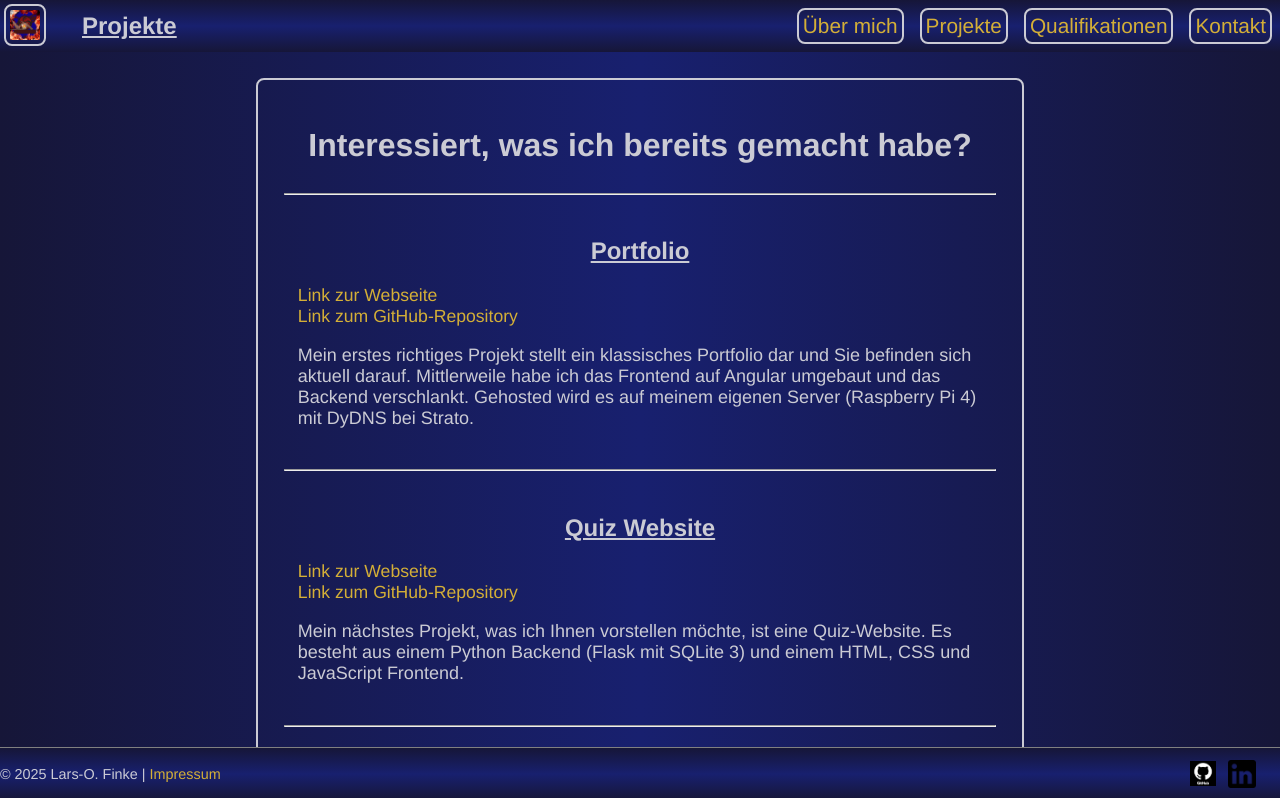
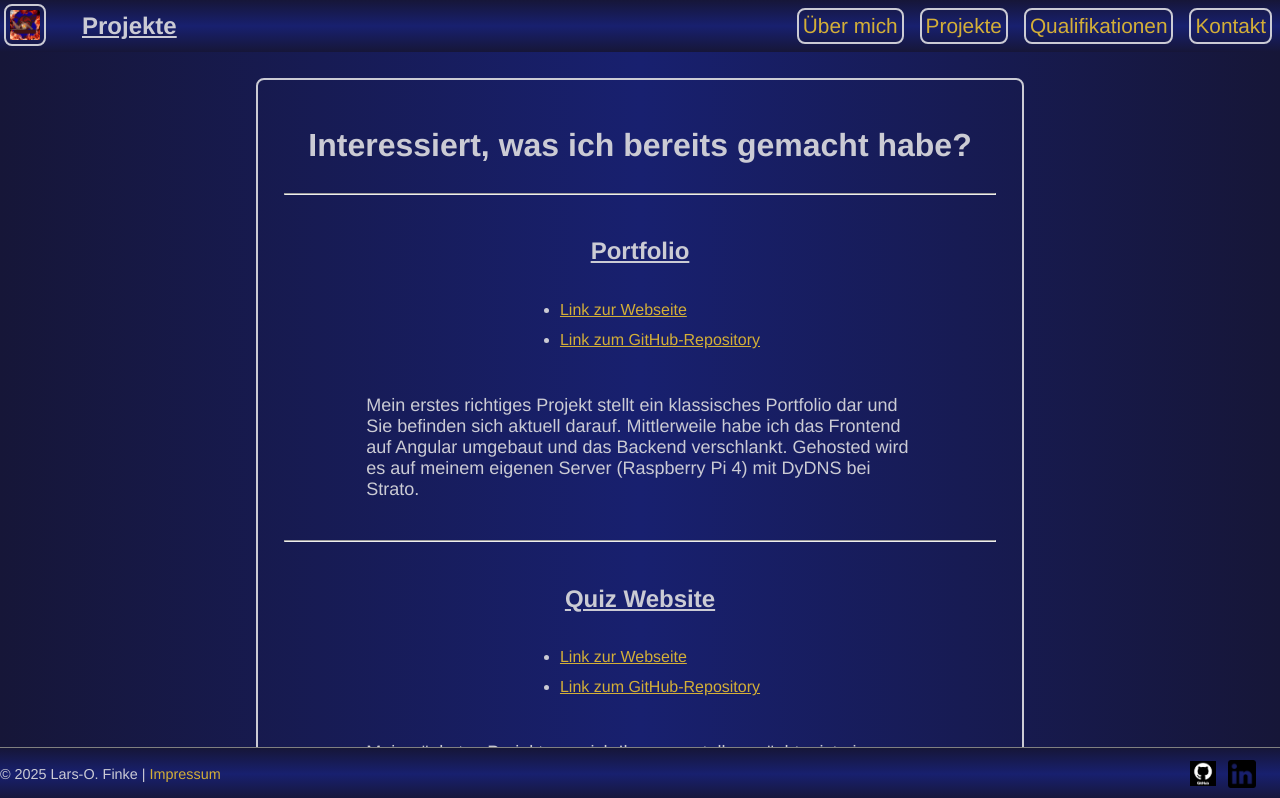
Before and after one commit to LarsOFinke/MyPortfolio, an Angular app in the folder frontend/: page /projects in a window 1280 px wide. Shown: the top 798 px of the page. Built offline with nearby package versions, Linux system fonts and the light colour scheme.

Commit message:
Refactored projects-page-layout and CSS

```diff
--- a/frontend/src/app/components/projects/projects.component.css
+++ b/frontend/src/app/components/projects/projects.component.css
@@ -1,14 +1,20 @@
 /* ### PROJECTS PAGE ### */
 
-a {
-  font-size: 1.1rem;
+.projects a {
+  text-decoration: underline;
+  text-align: center;
+  font-size: 1rem;
+}
+
+.links li {
+  margin-bottom: 12px;
 }
 
 .projects {
   padding: 1%;
   margin: 1%;
 }
-.projects > a {
-  text-decoration: underline;
-  text-align: center;
+
+.description-text {
+  width: 80%;
 }
--- a/frontend/src/app/components/projects/projects.component.html
+++ b/frontend/src/app/components/projects/projects.component.html
@@ -5,28 +5,34 @@
     <hr />
 
     @for (project of projects; track project.id) {
-    <div class="projects">
+    <div class="projects centered">
       <h2>
         <u>{{ project.title }}</u>
       </h2>
 
-      <div>
+      <ul class="links">
+        <li>
           <a
             [href]="project.websiteLink"
             target="_blank"
             [title]="project.websiteTitle"
             >Link zur Webseite</a
           >
-        <br />
+        </li>
+
+        <li>
           <a
             [href]="project.gitHubLink"
             target="_blank"
             [title]="project.gitHubTitle"
             >Link zum GitHub-Repository</a
           >
+        </li>
+      </ul>
+
+      <div class="description-text">
+        <p>{{ project.descriptionText }}</p>
       </div>
-
-      <p>{{ project.descriptionText }}</p>
     </div>
 
     <br class="clearfix" />
```
Lines whose indentation alone changed are shown as unchanged.
